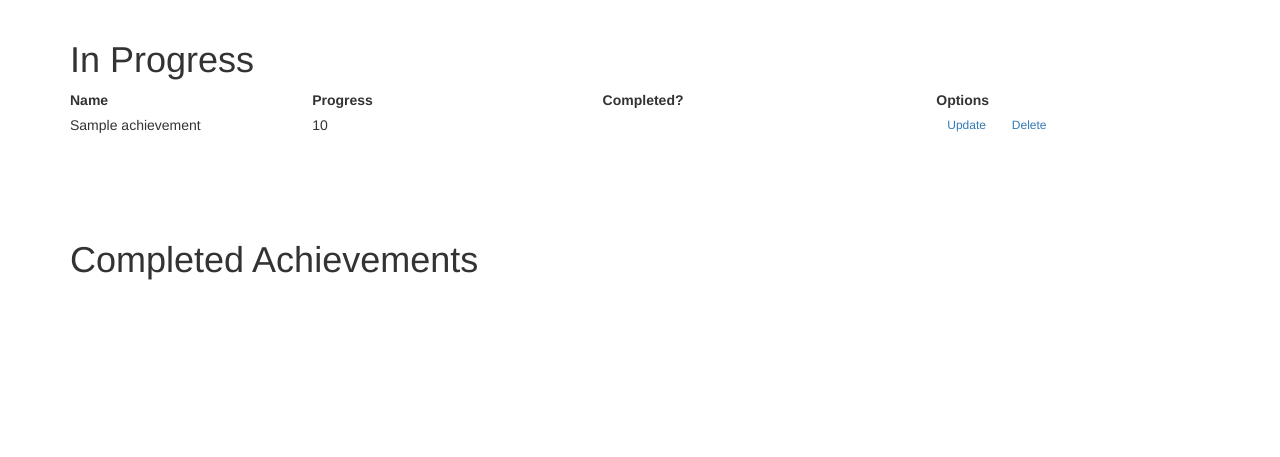
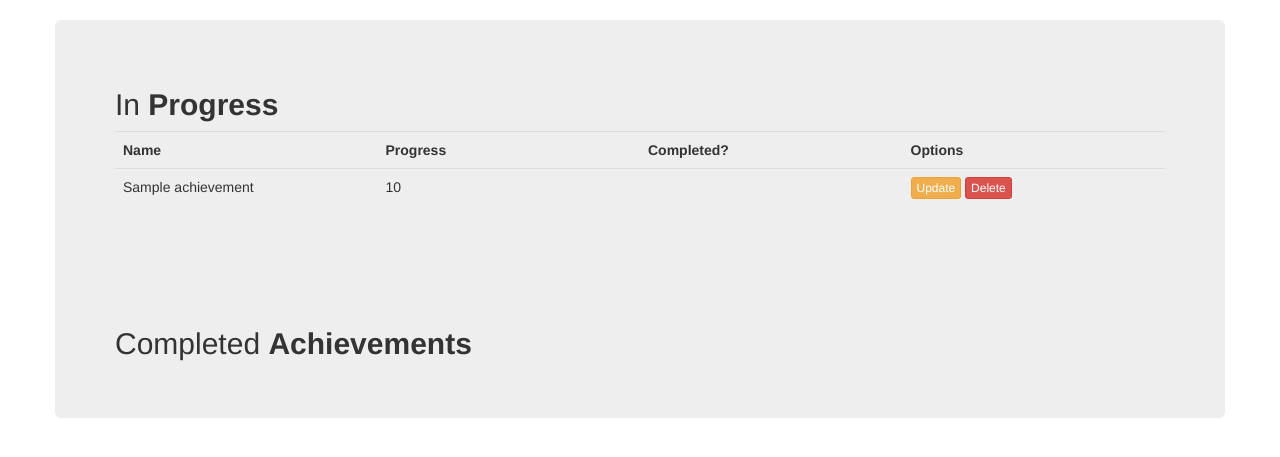
Before and after one commit to AlejandroRamirez00/CSC210-Final-Project, a Python web app: template templates/index.html in a window 1280 px wide. Shown: the part 52-509 px from the top of the page. Run offline with Jinja, Linux system fonts and the light colour scheme; the template is opened without the code that fills it: most values are stand-ins (such as "Sample title", 1, 10 or a date in 2020); some libraries are stand-ins or nearby versions.

Commit message:
Add files via upload
db now has css in it

```diff
--- a/templates/index.html
+++ b/templates/index.html
@@ -17,14 +17,18 @@
 	{% endif %}
 	<!--Add new Button-->
 
-	<h1>In Progress</h1>
+
+	<div class="row">
+		<div class="col md-12">
+			<div class="jumbotron p-3">
+				<h2>In <b>Progress </b></h2>
 
 				<!-- db list goes here -->
 				{% for achievement in achievements %}
 
 				{% if not achievement.isComplete %}
 
-				<table>
+				<table class="table table-hover table-dark">
 
 					<tr>
 						<th>Name</th>
@@ -37,7 +41,7 @@
 						<td> {{ achievement.achievement }} </td>
 						<td> {{ achievement.progress }} </td>
 						<td> {{ achievement.isComplete }} </td>
-						<td><a class = "btn btn-sm btn-outline-secondary" href="/update/{{achievement.id}}">Update</a> <a class = "btn btn-sm btn-outline-"href="/delete/{{achievement.id}}">Delete</a></td>
+						<td><a class = "btn btn-warning btn-xs" href="/update/{{achievement.id}}">Update</a> <a class = "btn btn-danger btn-xs" onclick="return confirm('Are You Sure To Delete ?')" href="/delete/{{achievement.id}}">Delete</a></td>
 					</tr>
 
 				</table>
@@ -49,13 +53,13 @@
 				<br>	<br>	<br>	<br>
 
 				<!-- other db list goes here -->
-	<h1>Completed Achievements</h1>
+				<h2>Completed <b>Achievements </b></h2>
 
 				{% for achievement in achievements %}
 
 				{% if achievement.isComplete %}
 
-				<table>
+				<table class="table table-hover table-dark">
 
 					<tr>
 						<th>Name</th>
@@ -68,7 +72,7 @@
 						<td> {{ achievement.achievement }} </td>
 						<td> {{ achievement.progress }} </td>
 						<td> {{ achievement.isComplete }} </td>
-						<td><a class = "btn btn-sm btn-outline-secondary" href="/update/{{achievement.id}}">Update</a> <a class = "btn btn-sm btn-outline-"href="/delete/{{achievement.id}}">Delete</a></td>
+						<td><a class = "btn btn-warning btn-xs" href="/update/{{achievement.id}}">Update</a> <a class = "btn btn-danger btn-xs" onclick="return confirm('Are You Sure To Delete ?')" href="/delete/{{achievement.id}}">Delete</a></td>
 					</tr>
 
 				</table>
@@ -76,7 +80,8 @@
 				{% endif %}
 
 				{% endfor %}
-
-
+			</div>
+		</div>
+	</div>
 </div>
 {% endblock %}
```
Lines whose indentation alone changed are shown as unchanged.
